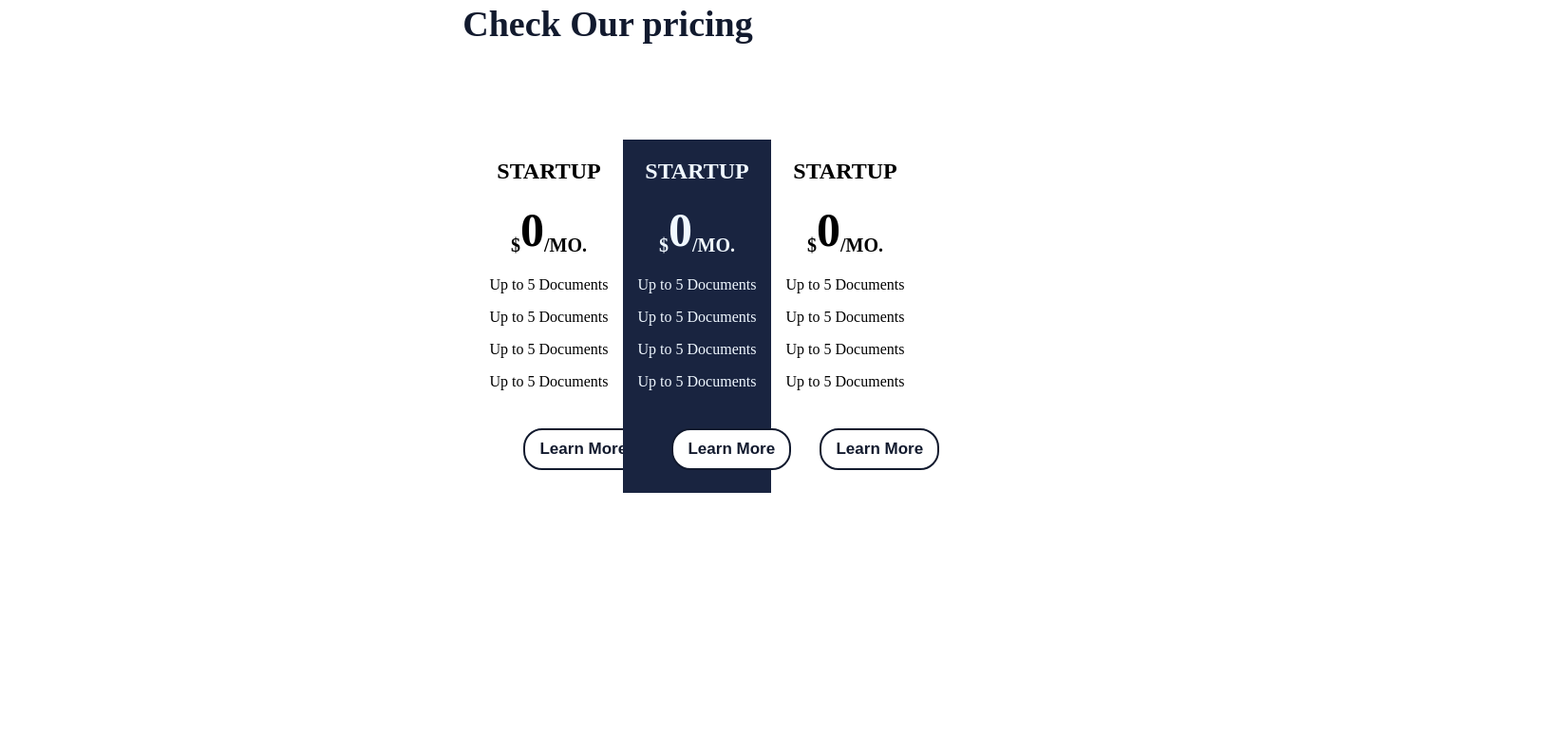
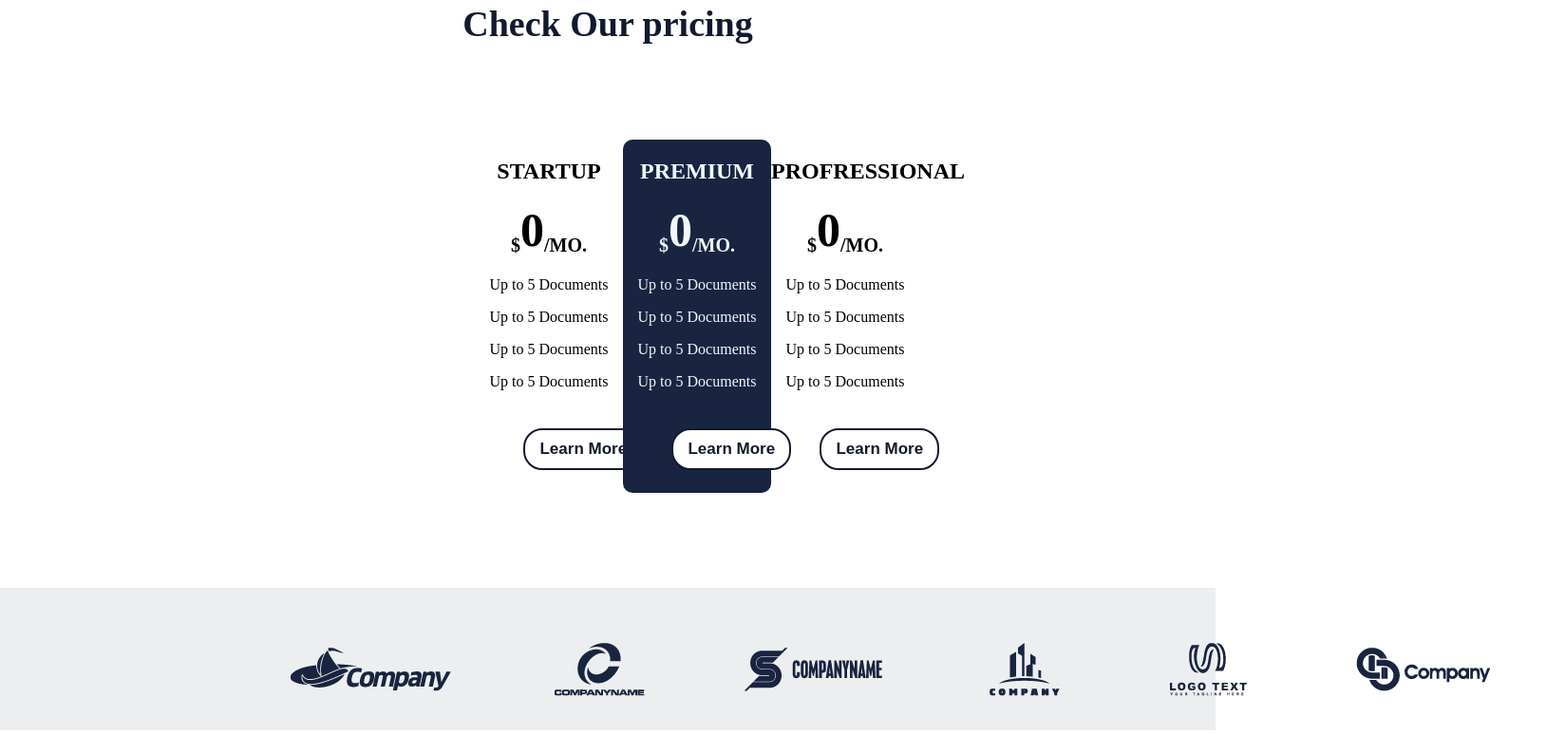
Before and after one commit to MahfujSajib/smart-business-website, a plain HTML site: page index.html in a window 1280 px wide. Shown: the part 2461-3255 px from the top of the page at 95% size, 1628 px wide, since content can reach past the window. Before the commit the page ends 2980 px from the top, so only its background shows below. Drawn offline with Linux system fonts and the light colour scheme.

Commit message:
company and client name add

```diff
--- a/index.html
+++ b/index.html
@@ -117,7 +117,7 @@
           <a href="https://www.youtube.com/"><button>Learn More</button></a>
         </div>
         <div class="premium">
-          <h2 style="color: aliceblue">STARTUP</h2>
+          <h2 style="color: aliceblue">PREMIUM</h2>
           <h2 style="color: aliceblue">
             <sub>$</sub><span style="font-size: 50px">0</span><sub>/MO.</sub>
           </h2>
@@ -128,7 +128,7 @@
           <a href="https://www.youtube.com/"><button>Learn More</button></a>
         </div>
         <div class="startup">
-          <h2>STARTUP</h2>
+          <h2>PROFRESSIONAL</h2>
           <h2>
             <sub>$</sub><span style="font-size: 50px">0</span><sub>/MO.</sub>
           </h2>
@@ -140,5 +140,28 @@
         </div>
       </div>
     </div>
+    <!-- Company Start -->
+    <div class="company">
+      <div class="client">
+        <div class="client-img">
+          <img src="img/client-1.png" alt="" />
+        </div>
+        <div class="client-img">
+          <img src="img/client-2.png" alt="" />
+        </div>
+        <div class="client-img">
+          <img src="img/client-3.png" alt="" />
+        </div>
+        <div class="client-img">
+          <img src="img/client-4.png" alt="" />
+        </div>
+        <div class="client-img">
+          <img src="img/client-5.png" alt="" />
+        </div>
+        <div class="client-img">
+          <img src="img/client-6.png" alt="" />
+        </div>
+      </div>
+    </div>
   </body>
 </html>
--- a/style.css
+++ b/style.css
@@ -171,6 +171,7 @@ header img{
 .premium{
     width: 20%;
     background-color: #192440;
+    border-radius: 10px;
 }
 .premium h2,p{
     text-align: center;
@@ -181,3 +182,17 @@ header img{
 /* .premium h2,p{
     color: #ffffff;
 } */
+/* Company CSS Start */
+.company{
+    margin-top: 100px;
+    background-color: #ECEEEF;
+    height: 150px;
+}
+.client{
+    display: flex;
+    margin-left: 250px;
+
+}
+.client-img{
+    padding: 50px;
+}
```
